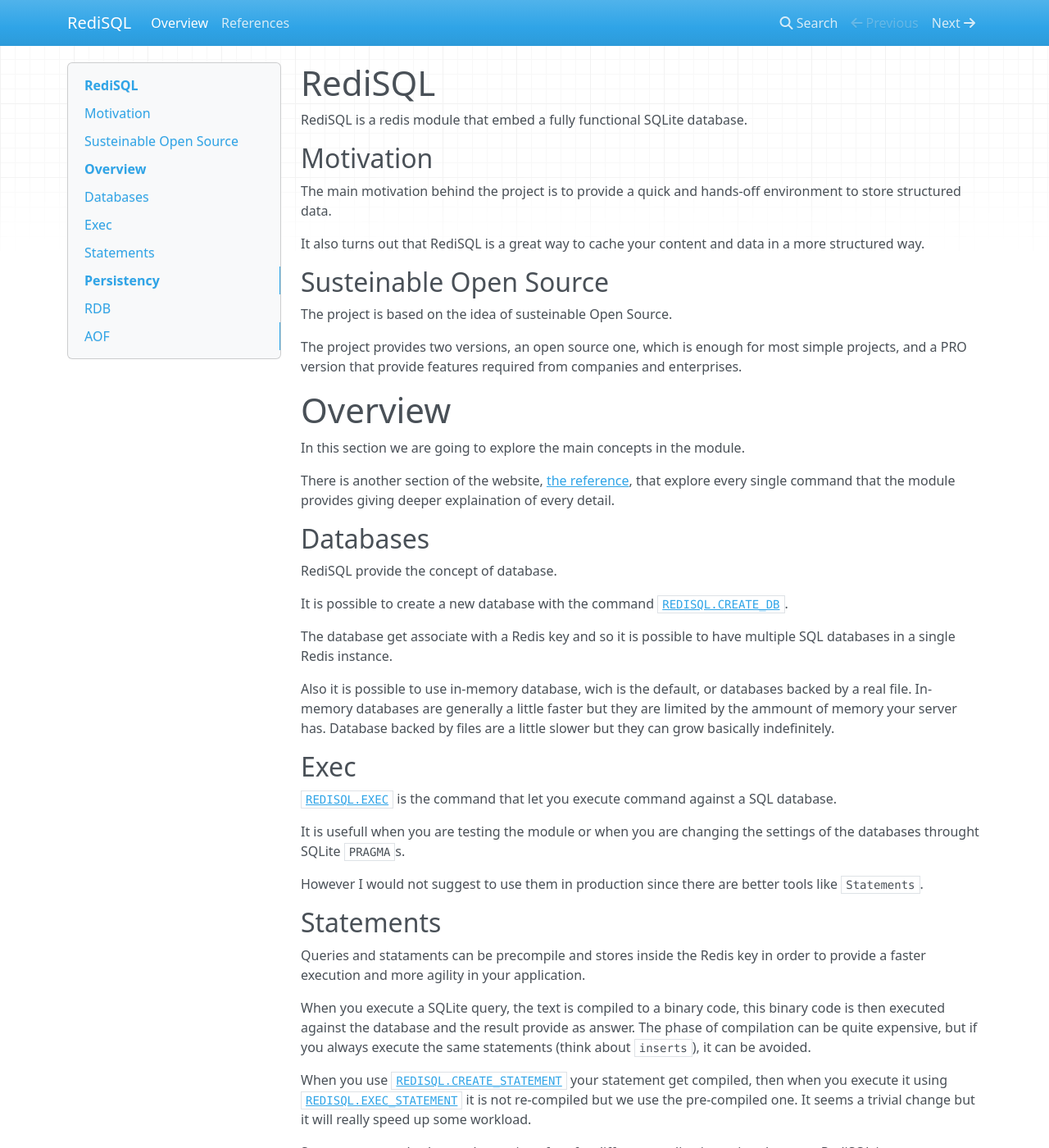
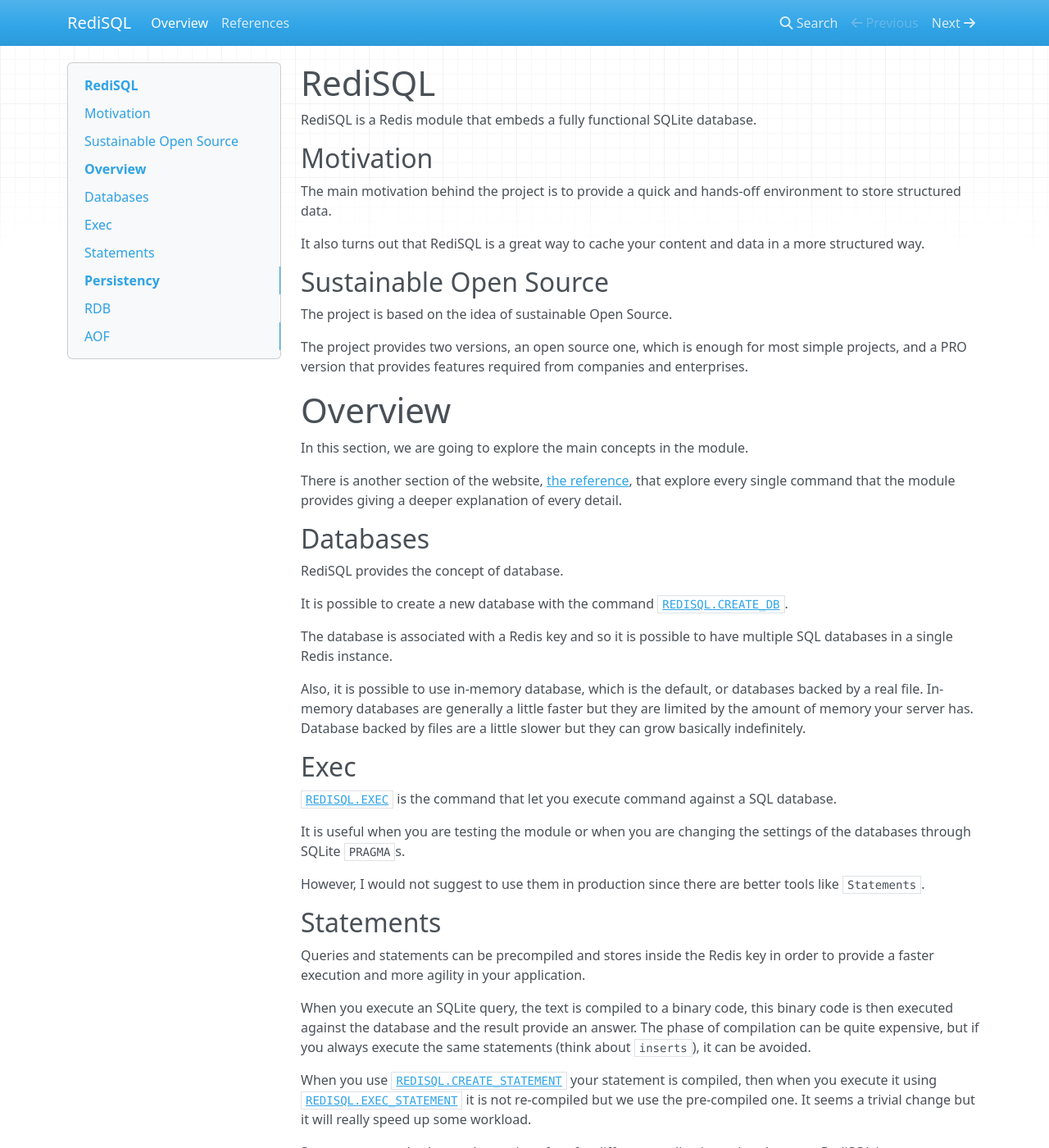
Before and after one commit to RedBeardLab/rediSQL, an MkDocs documentation site: the page built from doc/docs/index.md, in a window 1280 px wide and 1400 px high. Shown: the whole window at 82% size. Built offline with MkDocs 1.6.1, drawn with Linux system fonts in a browser that asks for light colours; nearby versions of some CDN libraries; old or Windows-style settings are respelled for this version of MkDocs; some of the changed text lies outside the part shown.

Commit message:
fix grammar

```diff
--- a/doc/docs/index.md
+++ b/doc/docs/index.md
@@ -1,6 +1,6 @@
 # RediSQL
 
-RediSQL is a redis module that embed a fully functional SQLite database.
+RediSQL is a Redis module that embeds a fully functional SQLite database.
 
 ## Motivation
 
@@ -8,53 +8,53 @@
 
 It also turns out that RediSQL is a great way to cache your content and data in a more structured way.
 
-## Susteinable Open Source
+## Sustainable Open Source
 
-The project is based on the idea of susteinable Open Source.
+The project is based on the idea of sustainable Open Source.
 
-The project provides two versions, an open source one, which is enough for most simple projects, and a PRO version that provide features required from companies and enterprises.
+The project provides two versions, an open source one, which is enough for most simple projects, and a PRO version that provides features required from companies and enterprises.
 
 # Overview
 
-In this section we are going to explore the main concepts in the module.
+In this section, we are going to explore the main concepts in the module.
 
-There is another section of the website, [the reference][ref], that explore every single command that the module provides giving deeper explaination of every detail.
+There is another section of the website, [the reference][ref], that explore every single command that the module provides giving a deeper explanation of every detail.
 
 ## Databases
 
-RediSQL provide the concept of database.
+RediSQL provides the concept of database.
 
 It is possible to create a new database with the command [`REDISQL.CREATE_DB`][r:create_db].
 
-The database get associate with a Redis key and so it is possible to have multiple SQL databases in a single Redis instance.
+The database is associated with a Redis key and so it is possible to have multiple SQL databases in a single Redis instance.
 
-Also it is possible to use in-memory database, wich is the default, or databases backed by a real file. In-memory databases are generally a little faster but they are limited by the ammount of memory your server has. Database backed by files are a little slower but they can grow basically indefinitely.
+Also, it is possible to use in-memory database, which is the default, or databases backed by a real file. In-memory databases are generally a little faster but they are limited by the amount of memory your server has. Database backed by files are a little slower but they can grow basically indefinitely.
 
 ## Exec
 
 [`REDISQL.EXEC`][r:exec] is the command that let you execute command against a SQL database.
 
-It is usefull when you are testing the module or when you are changing the settings of the databases throught SQLite `PRAGMA`s.
+It is useful when you are testing the module or when you are changing the settings of the databases through SQLite `PRAGMA`s.
 
-However I would not suggest to use them in production since there are better tools like `Statements`.
+However, I would not suggest to use them in production since there are better tools like `Statements`.
 
 ## Statements
 
-Queries and stataments can be precompile and stores inside the Redis key in order to provide a faster execution and more agility in your application.
+Queries and statements can be precompiled and stores inside the Redis key in order to provide a faster execution and more agility in your application.
 
-When you execute a SQLite query, the text is compiled to a binary code, this binary code is then executed against the database and the result provide as answer.
+When you execute an SQLite query, the text is compiled to a binary code, this binary code is then executed against the database and the result provide an answer.
 The phase of compilation can be quite expensive, but if you always execute the same statements (think about `inserts`), it can be avoided.
 
-When you use [`REDISQL.CREATE_STATEMENT`][r:create_statement] your statement get compiled, then when you execute it using [`REDISQL.EXEC_STATEMENT`][r:exec_statement] it is not re-compiled but we use the pre-compiled one. It seems a trivial change but it will really speed up some workload.
+When you use [`REDISQL.CREATE_STATEMENT`][r:create_statement] your statement is compiled, then when you execute it using [`REDISQL.EXEC_STATEMENT`][r:exec_statement] it is not re-compiled but we use the pre-compiled one. It seems a trivial change but it will really speed up some workload.
 
 Statements can also be used as an interface for different application using the same RediSQL instance.
 
-Once you define the interface of the statement and its behavior, then you are free to change it's implementation  while maintain all the legacy code working.
-This is quite useful esepcially if you have several services using the same RediSQL instance.
+Once you define the interface of the statement and its behavior, then you are free to change it's implementation while maintaining all the legacy code working.
+This is quite useful especially if you have several services using the same RediSQL instance.
 
 # Persistency
 
-The module in the community version implements only RDB. However the PRO version provide also AOF and replication.
+The module in the community version implements only RDB. However, the PRO version provides also AOF and replication.
 
 ## RDB
 
```
Also changed, not shown: other parts of doc/docs/index.md (+1 -1 lines), doc/docs/references.md (+63 -36 lines).
